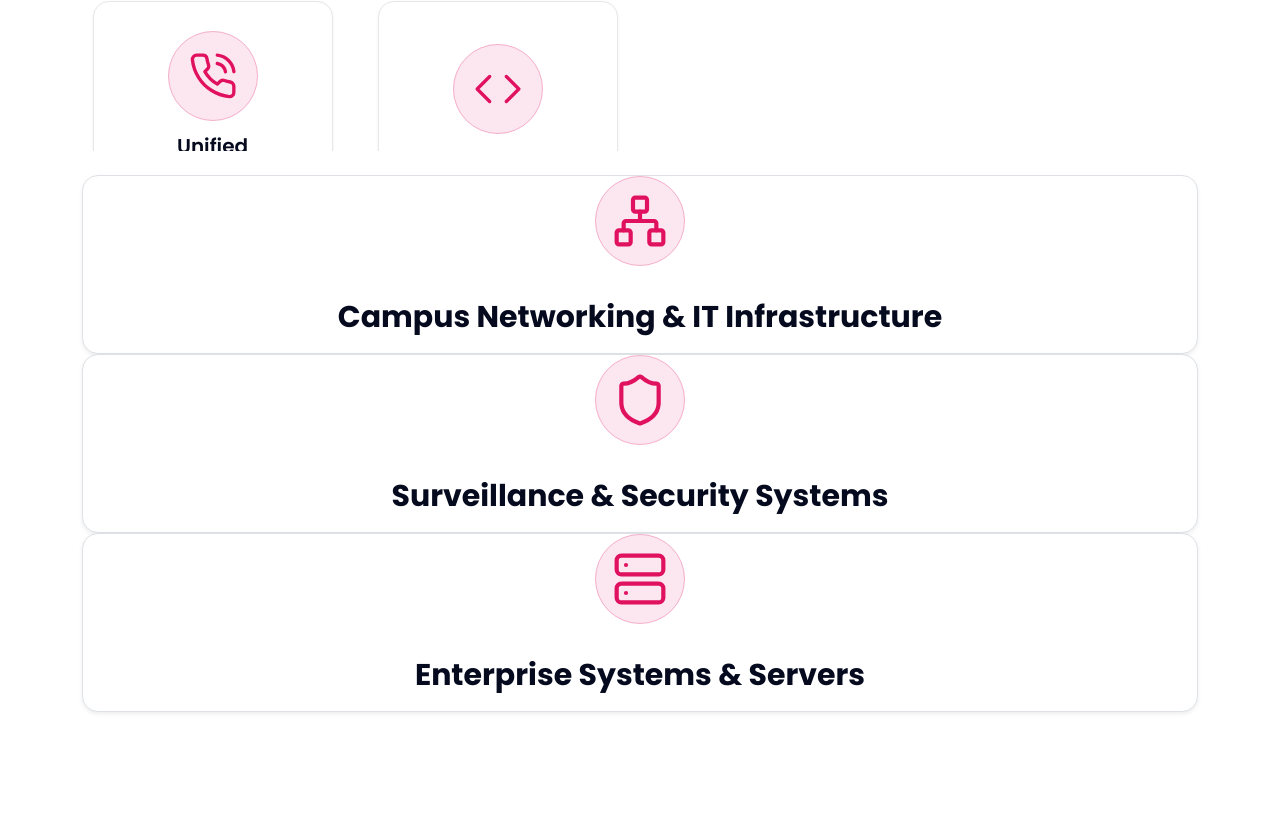
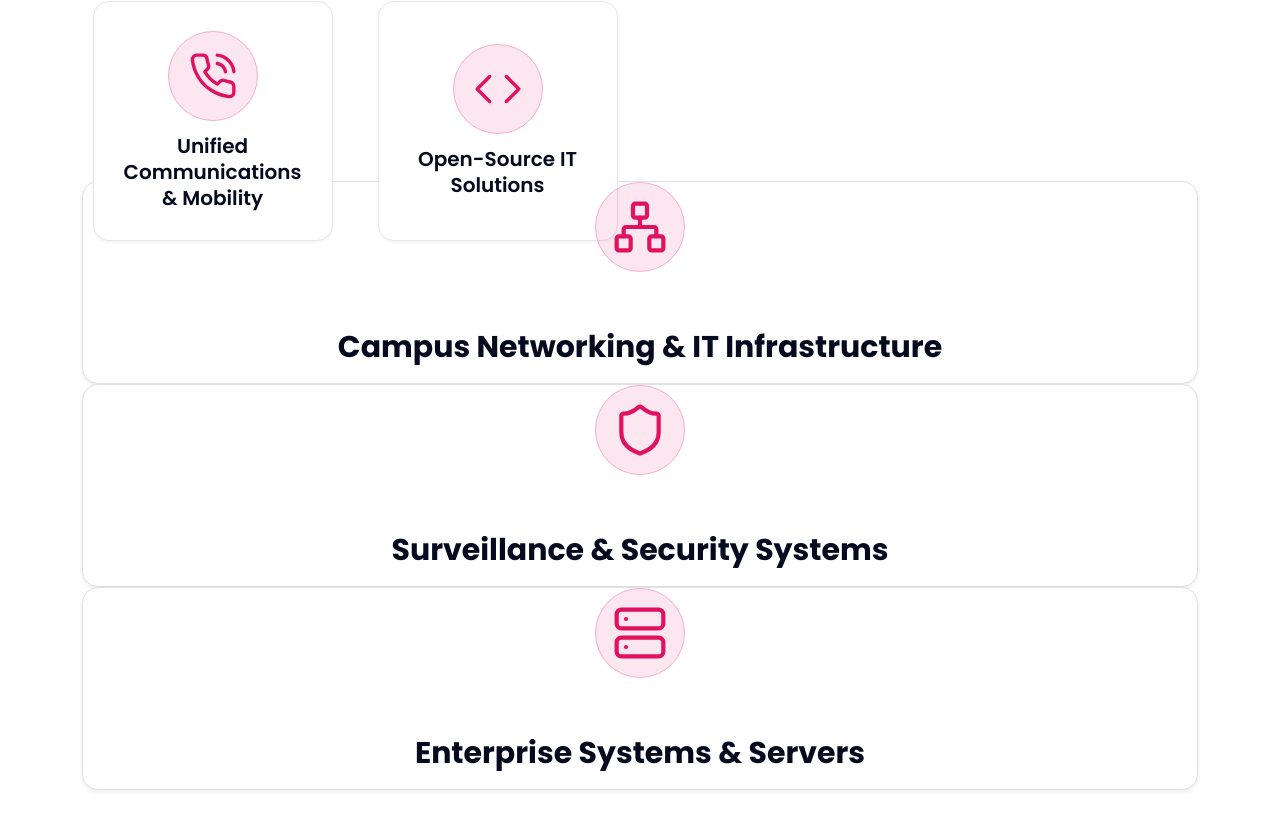
Before and after one commit to trendsandtactics/netark3, a React (Vite) app: page / in a window 1280 px wide. Shown: the part 2095-2920 px from the top of the page. Built offline with nearby package versions, Linux system fonts and the light colour scheme.

Commit message:
Update Features.jsx

```diff
--- a/src/Components/Features/Features.jsx
+++ b/src/Components/Features/Features.jsx
@@ -21,10 +21,10 @@ const FEATURES = [
 
 const Features = () => {
   return (
-    <section className="feature-area overlap py-20 bg-white">
-      <div className="container">
-        {/* ==== FEATURES GRID ==== */}
-        <div className="grid lg:grid-cols-3 md:grid-cols-2 grid-cols-1 gap-8 mb-12">
+    <section className="feature-area bg-white relative z-10 py-20 md:py-24 lg:py-28">
+      <div className="container mx-auto px-6 md:px-10">
+        {/* ==== GRID ==== */}
+        <div className="grid lg:grid-cols-3 md:grid-cols-2 grid-cols-1 gap-10 mb-14">
           {FEATURES.map((item, i) => {
             const Icon = item.icon;
             return (
@@ -32,8 +32,8 @@ const Features = () => {
                 key={i}
                 className="feature-card group p-10 rounded-2xl border border-gray-200 bg-white shadow-sm hover:shadow-xl transition-all duration-300 text-center"
               >
-                {/* Icon */}
-                <div className="icon-wrap mb-4 flex justify-center">
+                {/* ICON */}
+                <div className="icon-wrap mb-5 flex justify-center">
                   <Icon
                     size={56}
                     strokeWidth={1.8}
@@ -42,8 +42,8 @@ const Features = () => {
                   />
                 </div>
 
-                {/* Title */}
-                <h3 className="text-xl font-semibold text-gray-800 transition-all duration-300 group-hover:text-white">
+                {/* TITLE */}
+                <h3 className="text-lg md:text-xl font-semibold text-gray-800 transition-all duration-300 group-hover:text-white leading-snug">
                   {item.title}
                 </h3>
               </div>
@@ -52,10 +52,10 @@ const Features = () => {
         </div>
 
         {/* ==== CTA BUTTON ==== */}
-        <div className="text-center mt-8">
+        <div className="text-center mt-8 md:mt-10">
           <Link
             to="/solutions"
-            className="inline-block px-8 py-3 rounded-lg font-semibold text-white text-base bg-[#E0115F] hover:bg-[#b00d4b] shadow-md transition-all duration-300 hover:scale-105"
+            className="inline-block px-10 py-4 rounded-lg font-semibold text-white text-base md:text-lg bg-[#E0115F] hover:bg-[#b00d4b] shadow-md transition-all duration-300 hover:scale-105"
           >
             Explore Solutions
           </Link>
```
